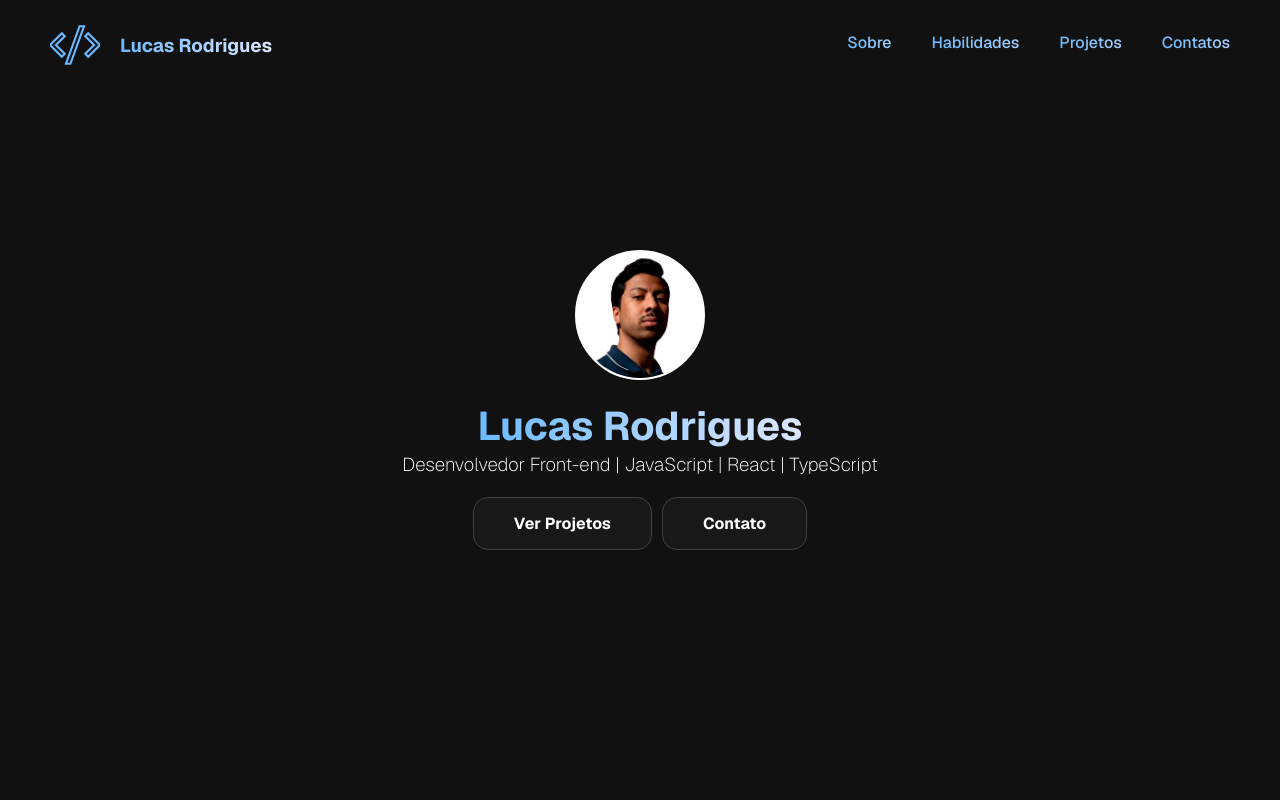
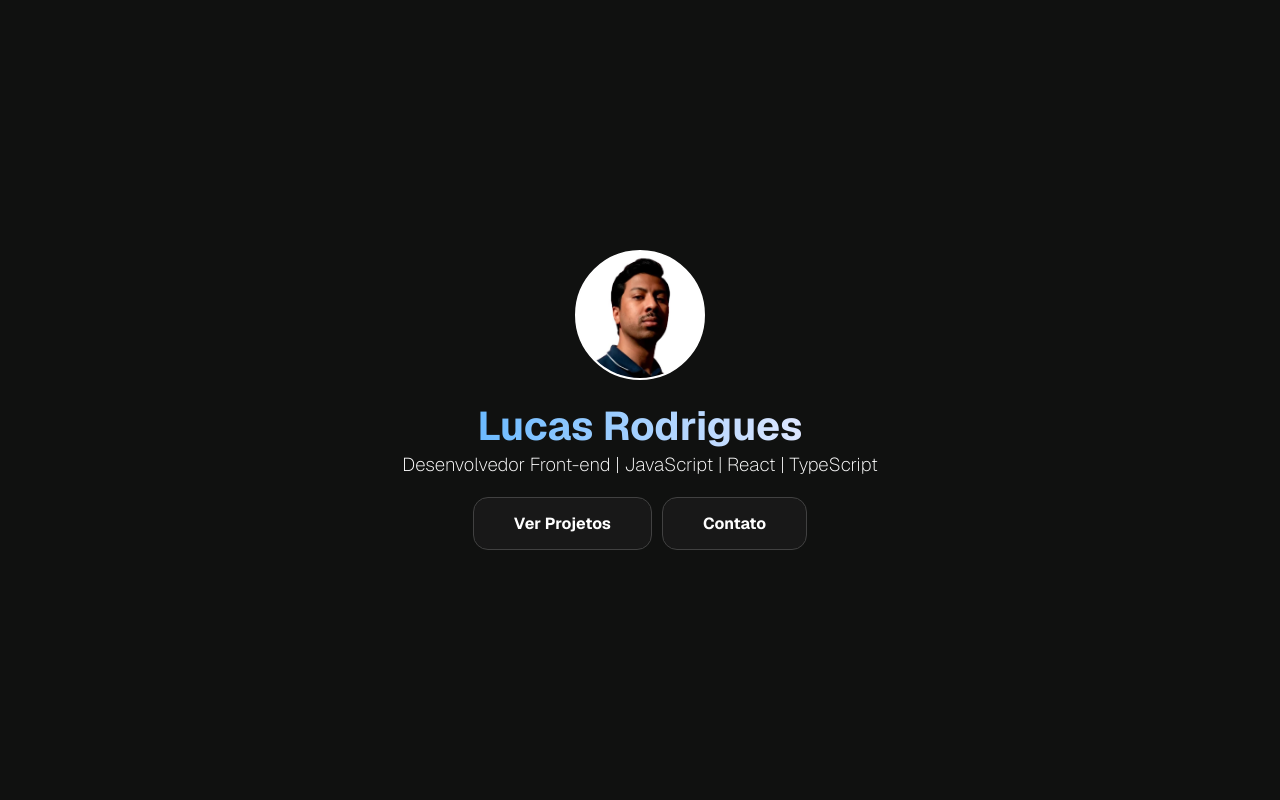
Before and after one commit to lucasmrdeveloper/lucasrodrigues, a React (Vite) app: page / in a window 1280 px wide. Shown: the top 800 px of the page. Built offline with nearby package versions, Linux system fonts and the light colour scheme.

Commit message:
refactor: remove fragment e header da home

```diff
--- a/src/componentes/Home/Home.jsx
+++ b/src/componentes/Home/Home.jsx
@@ -1,8 +1,5 @@
 // CSS
 import "./Home.css"
-
-// Componente
-import Header from "../Header/Header"
 
 // Img
 import desenvolvedor from "../../assets/home/desenvolvedor.jpg"
@@ -10,9 +7,6 @@ import desenvolvedor from "../../assets/home/desenvolvedor.jpg"
 
 function Home() {
     return(
-        <>
-            <Header />
-
         <section className="home-container">
             <div className="home-box">
                 <img className="home-img" src={desenvolvedor} alt="Desenvolvedor"/>
@@ -27,7 +21,6 @@ function Home() {
                 </div>
             </div>
         </section>
-        </>
     )
 }
 
```
Lines whose indentation alone changed are shown as unchanged.
